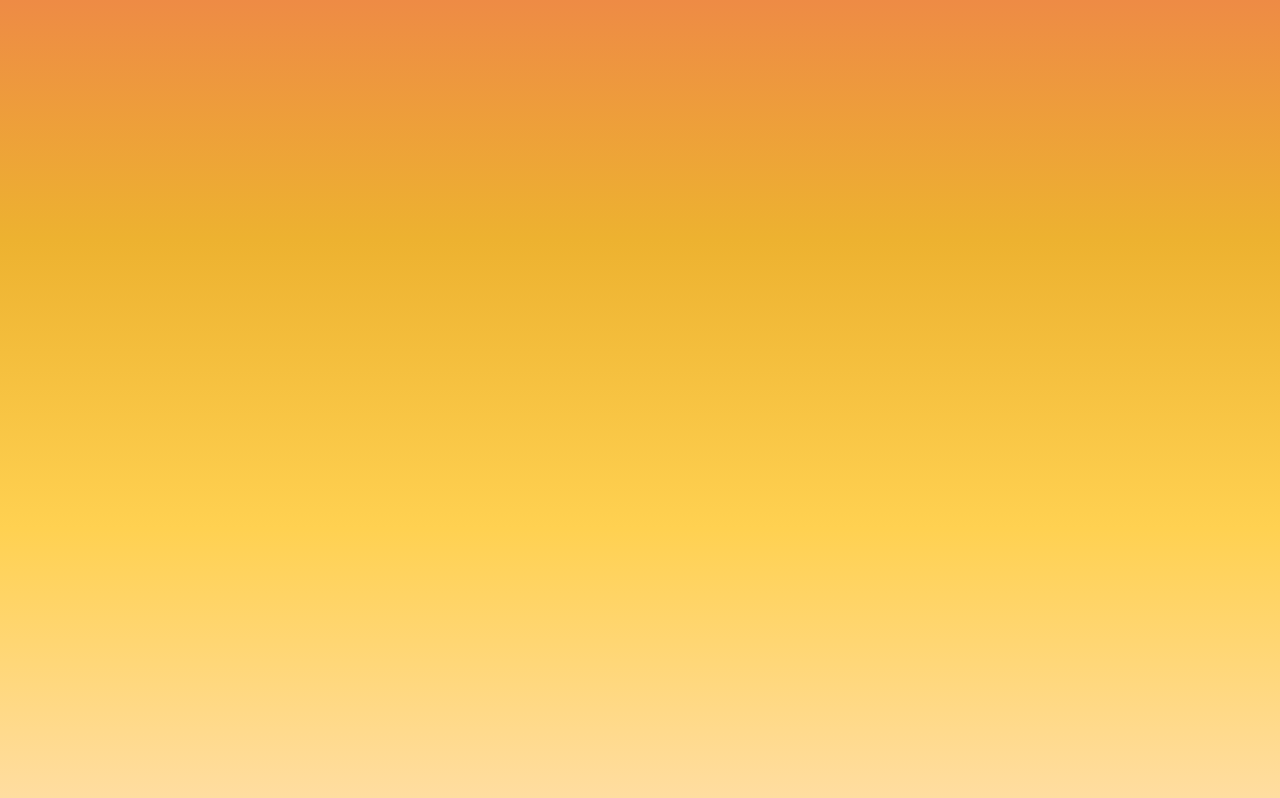
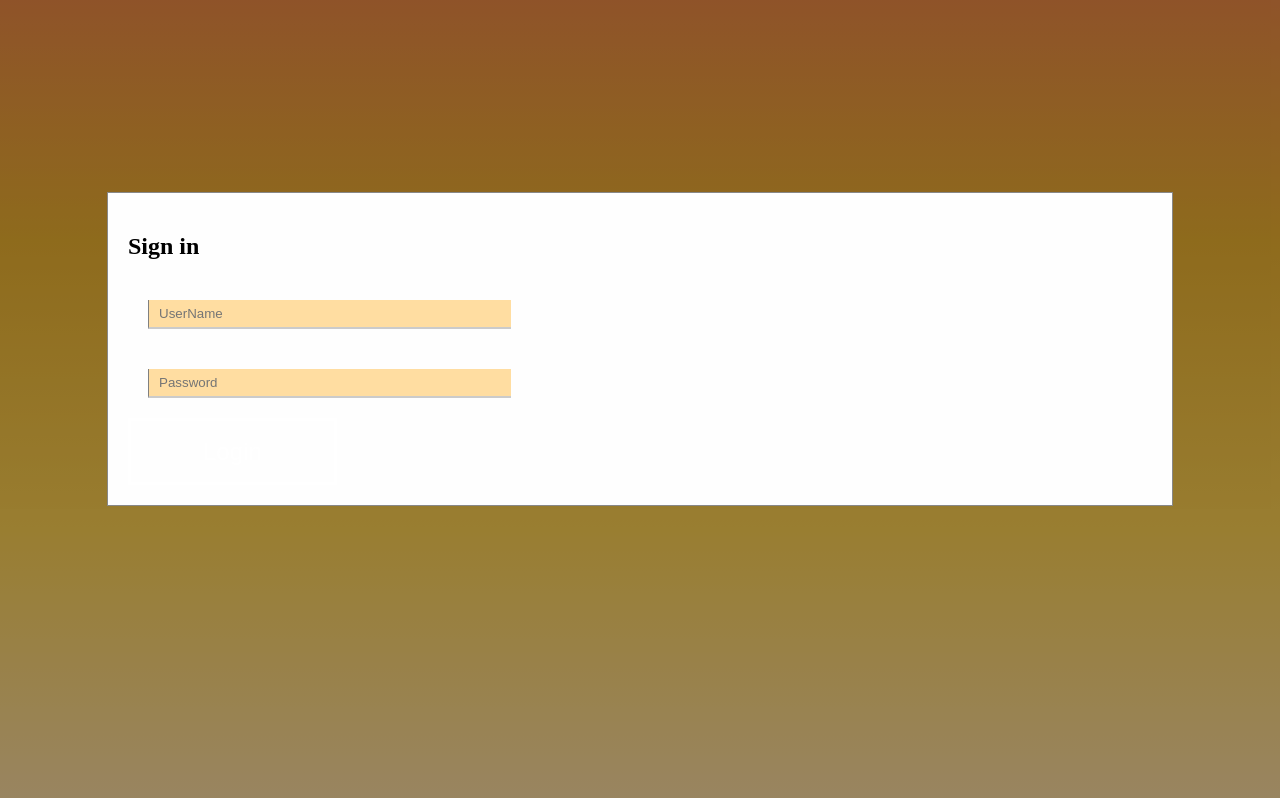
Before and after one commit to jiffylube/mySelfie, a React (Create React App) app: page /signup in a window 1280 px wide. Built offline with nearby package versions, Linux system fonts and the light colour scheme.

Commit message:
starting over

```diff
--- a/src/App.js
+++ b/src/App.js
@@ -7,7 +7,7 @@ function App() {
   return (
     <>
       {/* <Main /> */}
-      {/* <Login /> */}
+      <Login />
       {/* <Signup /> */}
       {/* <Landing /> */}
     </>
--- a/src/Components/Login.css
+++ b/src/Components/Login.css
@@ -1,42 +1,32 @@
-.Modal {
-  display: none;
+.modal {
+  /* display: none; */
   position: fixed;
-  /* Stay in place */
   z-index: 1;
-  /* Sit on top */
   left: 0;
   top: 0;
   width: 100%;
-  /* Full width */
   height: 100%;
-  /* Full height */
   overflow: auto;
-  /* Enable scroll if needed */
   background-color: rgb(0, 0, 0);
-  /* Fallback color */
   background-color: rgba(0, 0, 0, 0.4);
-  /* Black w/ opacity */
 }
 
 .modalContent {
   background-color: #fefefe;
   margin: 15% auto;
-  /* 15% from the top and centered */
   padding: 20px;
   border: 1px solid #888;
   width: 80%;
-  /* Could be more or less, depending on screen size */
 }
-
 
 form {
   margin: auto;
 }
 
-
 input {
   position: relative;
   border-color: rgb(203, 203, 203);
+  background-color: rgba(255, 221, 161, 1);
   margin: 20px;
   padding-left: 10px;
   width: 350px;
--- a/src/Components/Login.jsx
+++ b/src/Components/Login.jsx
@@ -3,20 +3,23 @@ import { useRef, useState } from "react";
 
 
 function Login() {
-  // const [show, setShow] = useState(false);
-
-  // const modalRef = useRef(null)
-
-  // const handleClose = () => setShow(false);
-  // const handleShow = () => setShow(true);
-
-  // function setShow() {
-  //   modalRef.current.style.display =
-  // }
-
 
   return (
     <>
+      <div className="modal">
+        <div className="modalContent">
+          <div className="modal-header">
+            <h2>Sign in</h2>
+          </div>
+          <form className="modal-body">
+            <input placeholder="UserName"></input>
+            <input placeholder="Password"></input>
+          </form>
+          <div className="modal-footer">
+            <button>Login</button>
+          </div>
+        </div>
+      </div>
     </>
   )
 };
--- a/src/Components/Signup.css
+++ b/src/Components/Signup.css
@@ -10,6 +10,7 @@ form {
 input {
   position: relative;
   border-color: rgb(203, 203, 203);
+  background-color: rgba(255, 221, 161, 1);
   margin: 20px;
   padding-left: 10px;
   width: 350px;
@@ -29,6 +30,7 @@ input:focus {
   border-color: black;
   box-shadow: 0 1px 2px 0 rgb(0 0 0 / 15%), 0 2px 6px 2px rgb(0 0 0 / 15%);
 }
+
 .signInButtons {
   border: 1px solid black;
   cursor: pointer;
```
Also changed, not shown: 1 other file (tests, documents, lock files or other folders).
